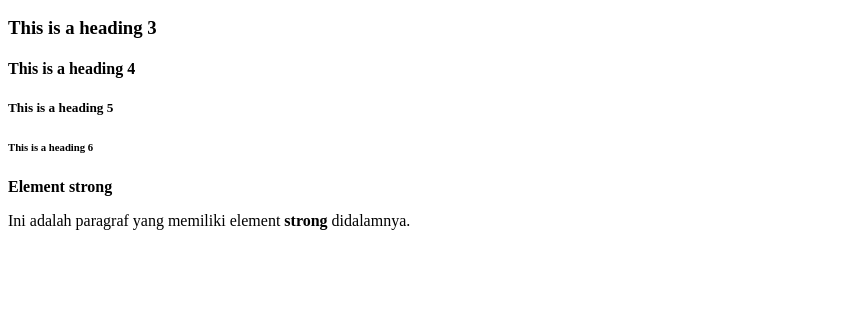
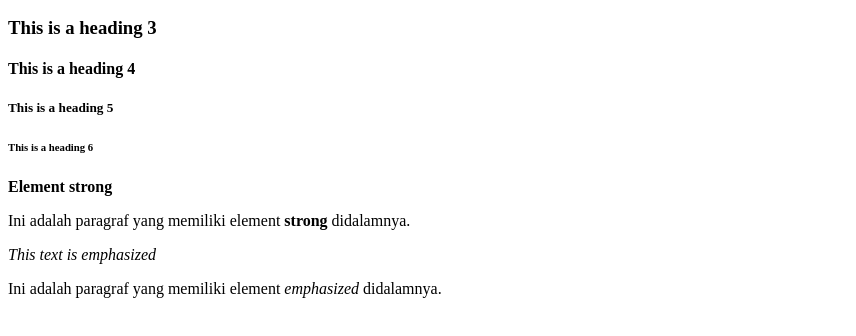
Before and after one commit to almaalt/git_test, a plain HTML site: page html-boilerplate/index.html in a window 1280 px wide. Shown: the part 276-612 px from the top of the page, without its empty margins (0-856 px from the left). Drawn offline with Linux system fonts and the light colour scheme.

Commit message:
html emphasized element

```diff
--- a/html-boilerplate/index.html
+++ b/html-boilerplate/index.html
@@ -26,5 +26,9 @@
         <!-- Strong Elements -->
         <strong>Element strong</strong>
         <p>Ini adalah paragraf yang memiliki element <strong>strong</strong> didalamnya.</p>
+
+        <!-- Emphasized  Element -->
+        <em>This text is emphasized</em>
+        <p>Ini adalah paragraf yang memiliki element <em>emphasized</em> didalamnya.</p>
     </body>
 </html>
```
